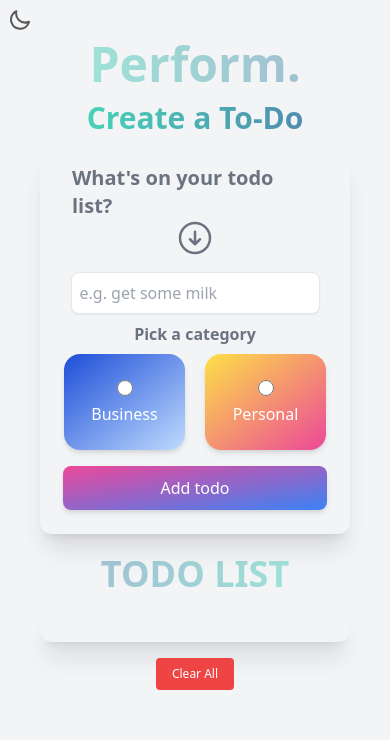
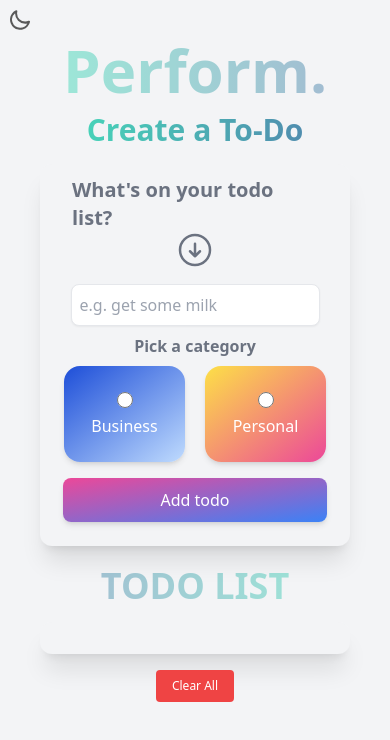
Before and after one commit to TheArya7eet/perform, a website: page index.html in a window 390 px wide. Drawn offline with nearby package versions, Linux system fonts and the light colour scheme.

Commit message:
(stable): files updated

```diff
--- a/index.html
+++ b/index.html
@@ -59,7 +59,7 @@
           href="https://github.com/TheArya7eet/task-management"
         >
           <p
-            class="animate-pulse block sm:mb-3 text-center sm:text-8xl text-5xl sm:px-5 text-transparent bg-clip-text bg-gradient-to-r from-[#46E3BB] to-[#527CAC] font-semibold"
+            class="animate-pulse block sm:mb-3 text-center sm:text-8xl text-6xl sm:px-5 text-transparent bg-clip-text bg-gradient-to-r from-[#46E3BB] to-[#527CAC] font-extrabold"
           >
             Perform.
           </p>
```
